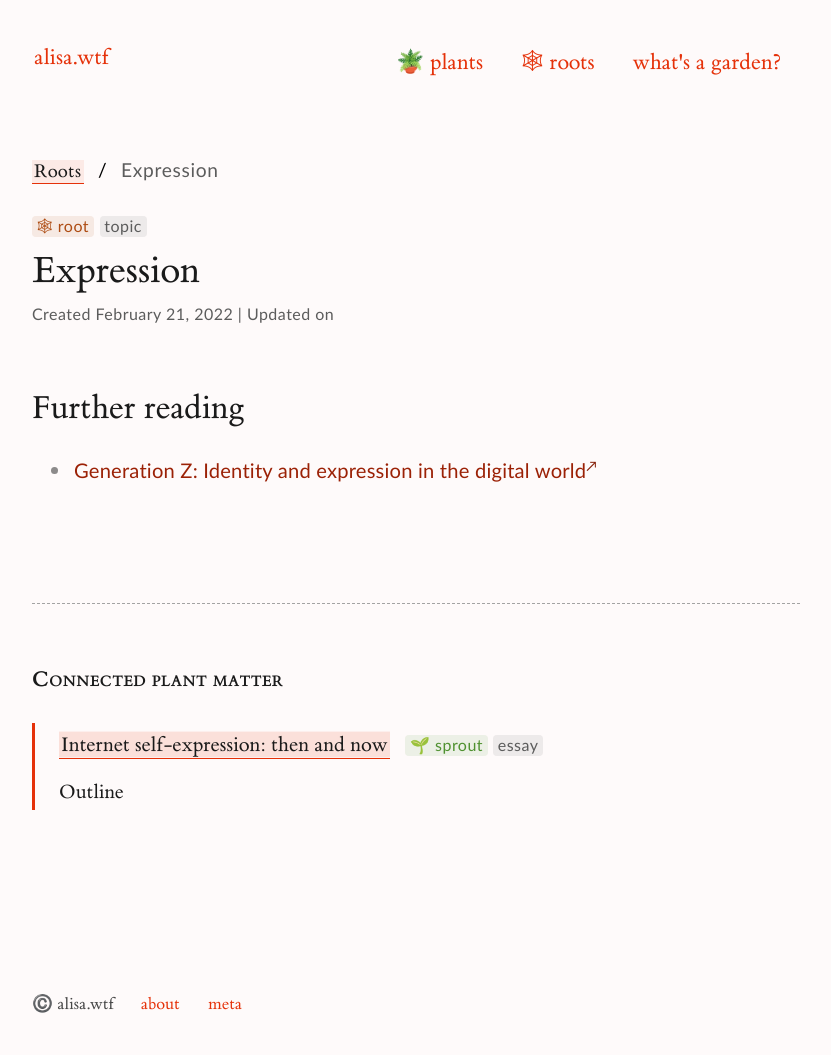
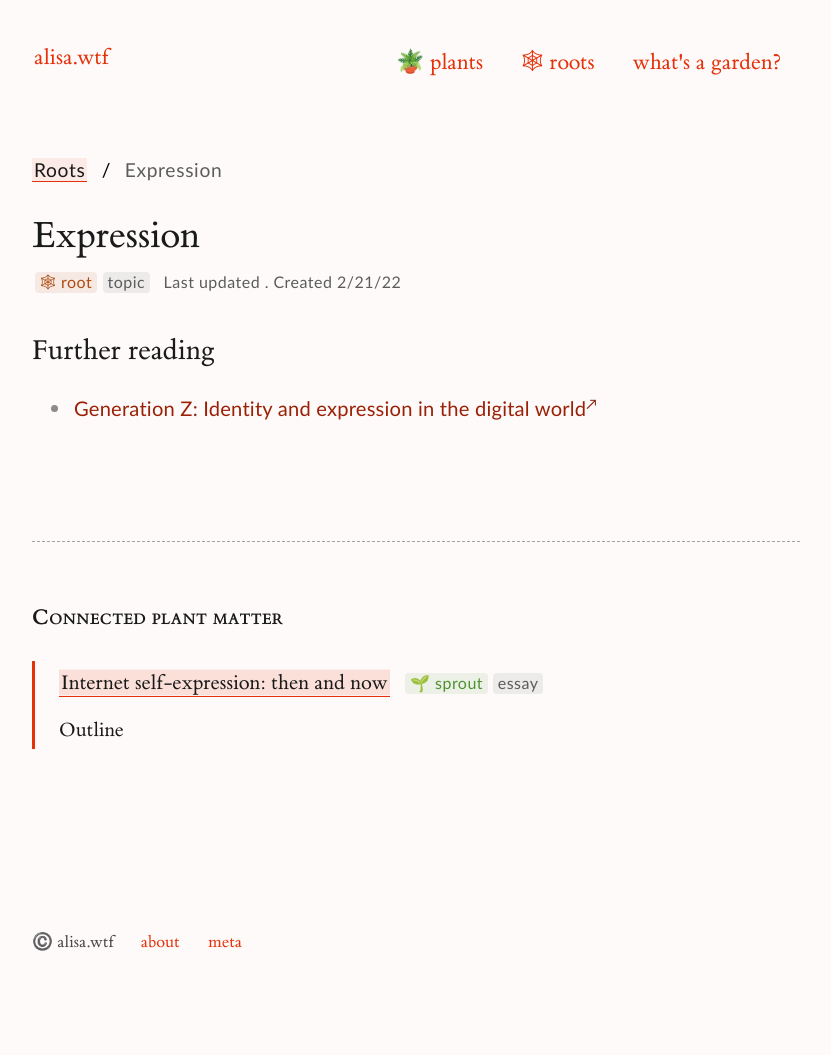
Before and after one commit to alisasgithub/alisa-digital-garden, a Jekyll site: the page built from _notes/roots-wiki/expression.md, in a window 1280 px wide. Shown: the whole page, without its empty margins (224-1055 px from the left). Built offline with Jekyll 4.4.1, drawn with Linux system fonts in a browser that asks for light colours; after the commit the page ends 993 px from its top, so only the background shows below that.

Commit message:
makes timestamps inline

```diff
--- a/_includes/metadata.html
+++ b/_includes/metadata.html
@@ -1,15 +1,14 @@
 <div class="metadata">
+    <h1>{{ page.title }}</h1>
+    <div>
         {% include growth-stage.html growth=page.growth %}
         <span class="tag sans">{{ page.tag.first }}</span>
-    <h1>{{ page.title }}</h1>
         <time class="sans" datetime="{{ page.last_modified_at | date_to_xmlschema }}">
             {% if include.layoutType == 'note' %}
-        Created {{ page.date | date: "%B %-d, %Y" }} | Updated on {{ page.last_modified_at | date: "%B %-d, %Y" }}
+            Last updated {{ page.last_modified_at | date: "%-m/%-d/%y" }}. Created {{ page.date | date: "%-m/%-d/%y" }}
             {% else if include.layoutType == 'photoessay' %}
-        {{ page.date | date: "%B %-d, %Y" }}
+            {{ page.date | date: "%b %-d %y" }}
             {% endif %}
         </time>
-    {% if page.plant-link %}
-        {{ page.plant-link }}
-    {% endif %}
     </div>
+</div>
--- a/_sass/_style.scss
+++ b/_sass/_style.scss
@@ -132,13 +132,13 @@ body {
   }
 }
 
-#notes-entry-container {
-  margin-top: 4rem;
-}
-
 .metadata {
   h1 {
     margin-top: 0.5rem;
+  }
+
+  div {
+    margin: 0.2rem;
   }
 }
 
@@ -146,8 +146,9 @@ body {
 time {
   display: block;
   color: $color-subtext;
-  margin: 0.5em 0 1em;
+  margin: 0.5em 0.5em 1em;
   font-size: 1rem;
+  display: inline-block;
 }
 
 img {
@@ -175,11 +176,17 @@ blockquote {
 }
 
 hr {
-  width: 100%;
-  max-width: 829px;
   border: 0;
   border-top: 1px dashed $color-border;
   height: 1px;
+  margin: 2rem 0;
+  max-width: 10%;
+}
+
+// For extra margin at end of content
+content + hr {
+  width: 100%;
+  max-width: 829px;
   margin: 5em 0 0;
 }
 
@@ -197,6 +204,10 @@ h6 {
 
 h1 {
   font-size: 2.4rem;
+}
+
+h2 {
+  font-size: 1.8rem;
 }
 
 p,
@@ -426,19 +437,23 @@ ul {
     padding-left: 0;
     list-style: none;
     color: $color-subtext;
+
+    a.internal-link {
+      font-family: "Gill Sans", "Gill Sans MT", Calibri, sans-serif;
     }
 
     /* Display list items side by side */
-  &.breadcrumb li {
+    li {
       display: inline;
       font-size: 1.2rem;
-  }
 
       /* Add a slash symbol (/) before/behind each list item */
-  &.breadcrumb li+li:before {
+      &+li:before {
         padding: 8px;
         color: black;
         content: "/\00a0";
+      }
+    }
   }
 }
 
```
Lines whose indentation alone changed are shown as unchanged.
